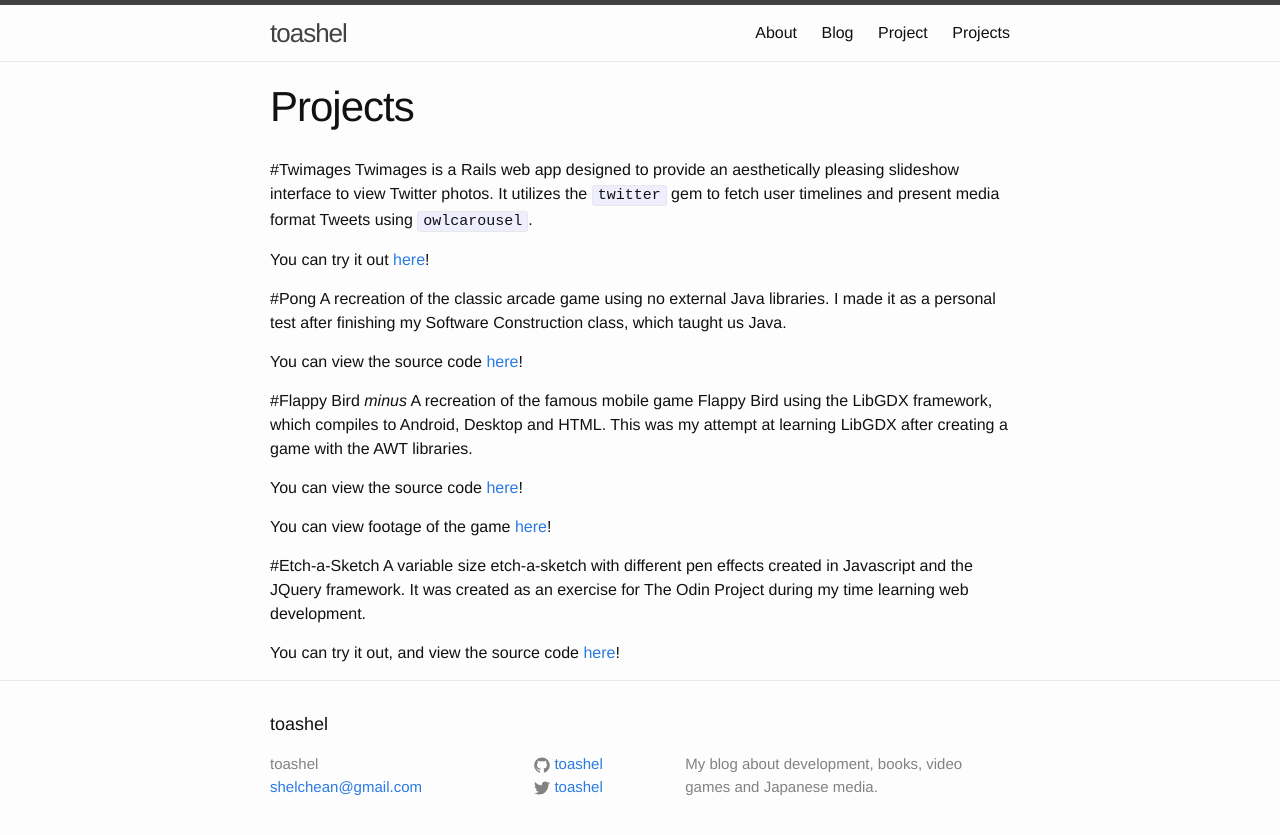
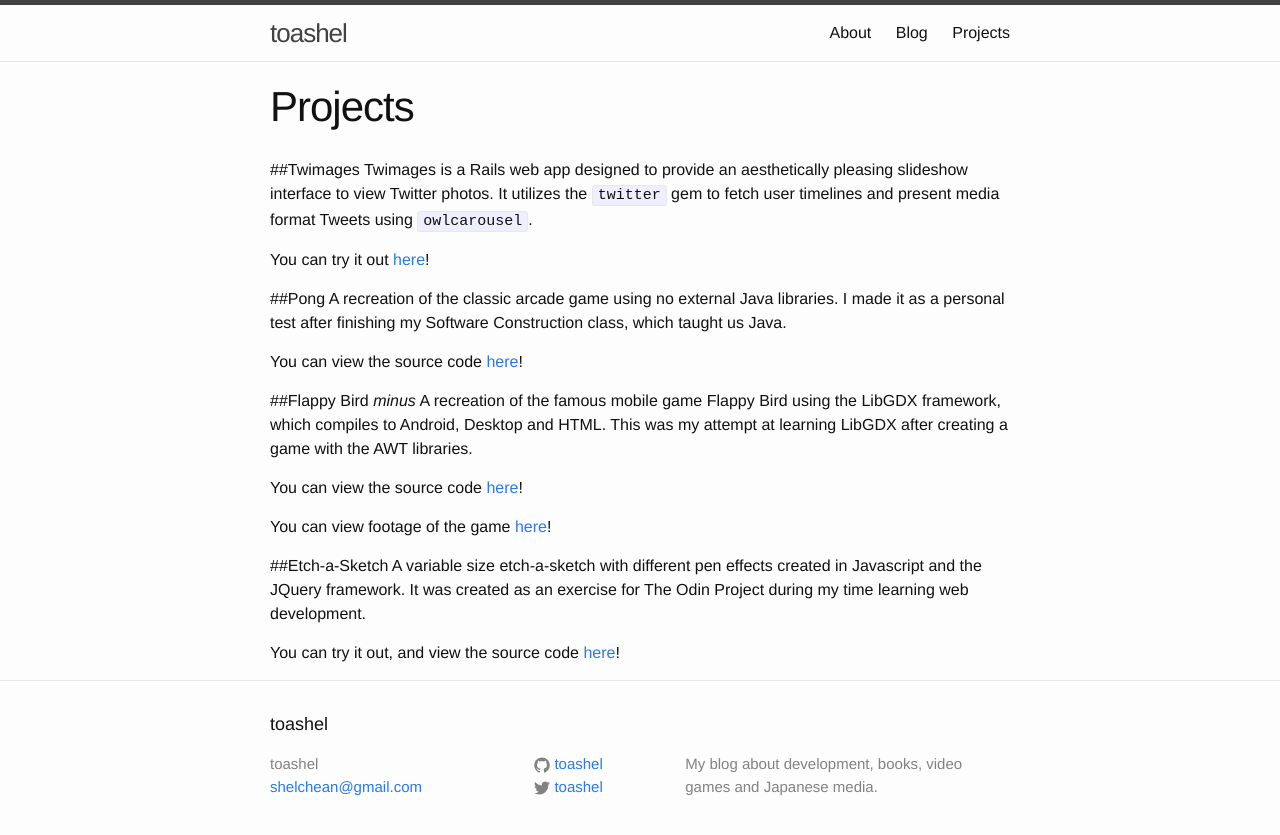
Before and after one commit to PRISISM/blog, a Jekyll site: the page built from projects.md, in a window 1280 px wide. Shown: the top 835 px of the page. Built offline with Jekyll 4.4.1, drawn with Linux system fonts in a browser that asks for light colours.

Commit message:
Change markdown headers

```diff
--- a/projects.md
+++ b/projects.md
@@ -4,24 +4,24 @@ title: Projects
 permalink: /projects/
 ---
 
-#Twimages
+##Twimages
 Twimages is a Rails web app designed to provide an aesthetically pleasing slideshow interface to view Twitter photos. It utilizes the `twitter` gem to fetch user timelines and present media format Tweets using `owlcarousel`.
 
 You can try it out [here](http://twimages.herokuapp.com/)!
 
-#Pong
+##Pong
 A recreation of the classic arcade game using no external Java libraries. I made it as a personal test after finishing my Software Construction class, which taught us Java.
 
 You can view the source code [here](https://github.com/toashel/Pong)!
 
-#Flappy Bird _minus_
+##Flappy Bird _minus_
 A recreation of the famous mobile game Flappy Bird using the LibGDX framework, which compiles to Android, Desktop and HTML. This was my attempt at learning LibGDX after creating a game with the AWT libraries.
 
 You can view the source code [here](https://github.com/toashel/Flappy)!
 
 You can view footage of the game [here](https://gfycat.com/AdmirablePrestigiousBird)!
 
-#Etch-a-Sketch
+##Etch-a-Sketch
 A variable size etch-a-sketch with different pen effects created in Javascript and the JQuery framework. It was created as an exercise for The Odin Project during my time learning web development.
 
 You can try it out, and view the source code [here](http://htmlpreview.github.io/?https://github.com/toashel/etch-a-sketch/blob/master/index.html)!
```
Also changed, not shown: proejct.md (deleted, +0 -27 lines).
